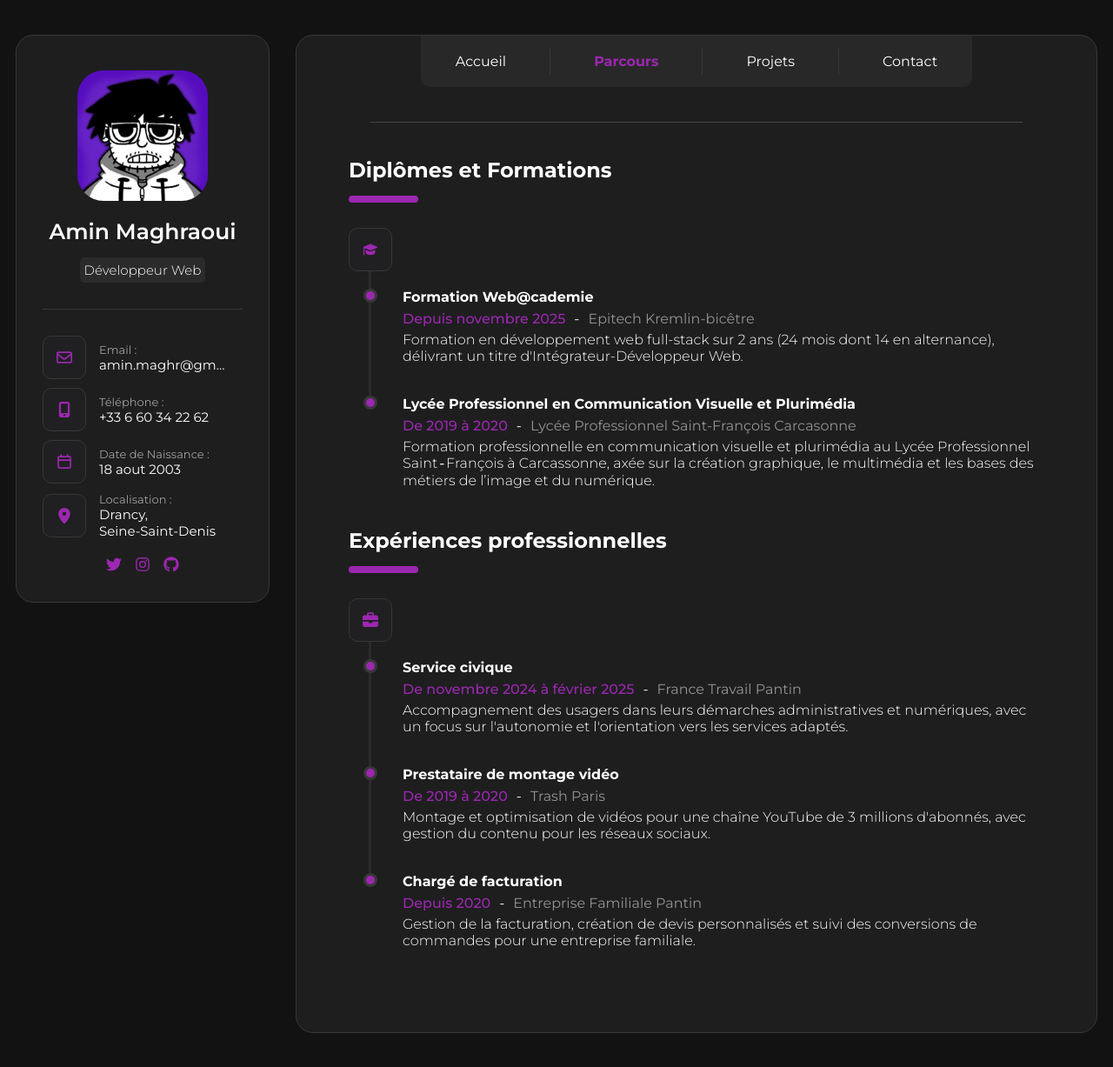
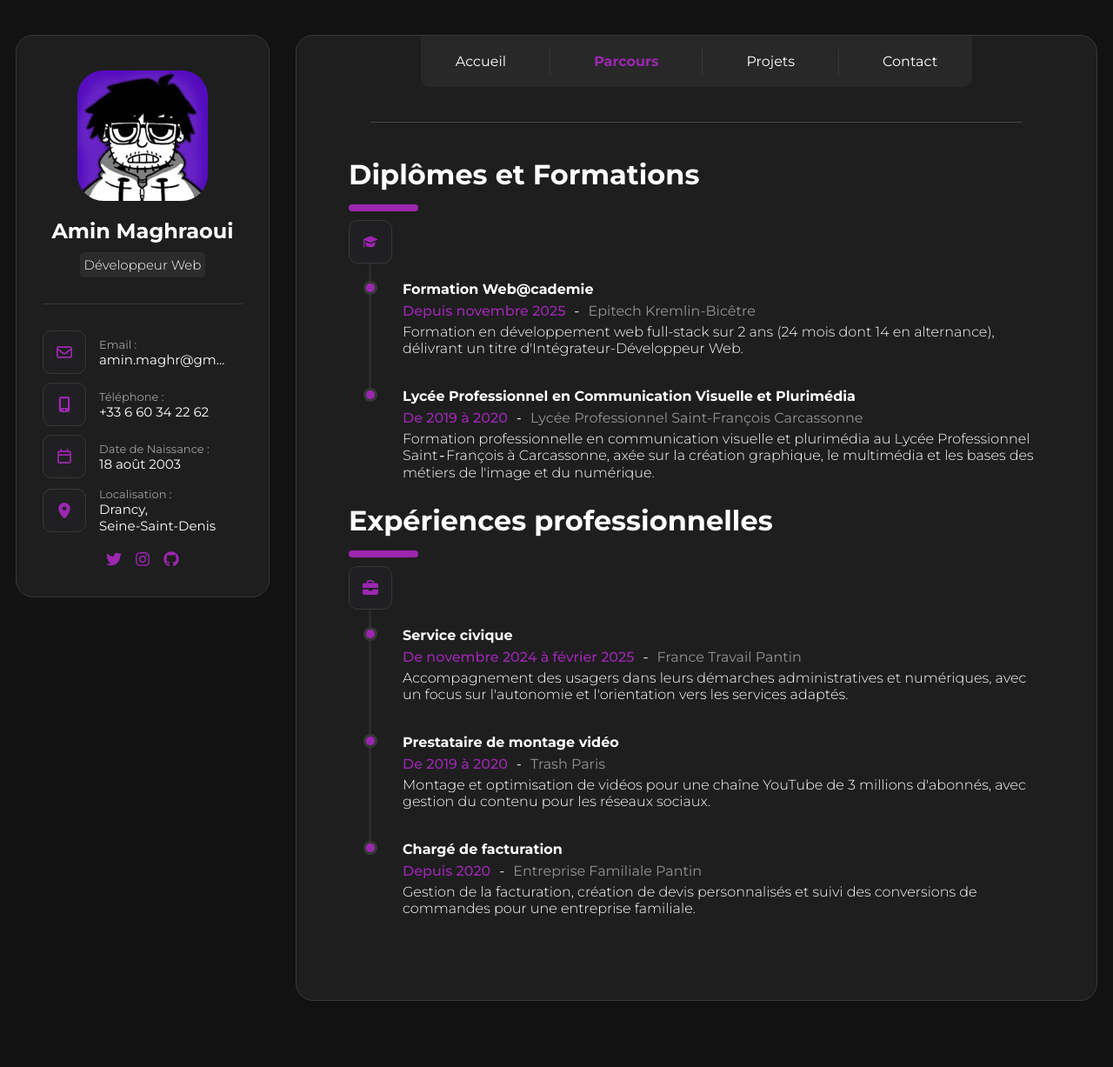
Before and after one commit to ArobaseKoune/Portfolio, a Jekyll site: the page built from about.markdown, in a window 1280 px wide and 1228 px high. Shown: the whole window at 87% size. Built offline with Jekyll 4.4.1, drawn with Linux system fonts in a browser that asks for light colours.

Commit message:
maj du lighthouse

```diff
--- a/_layouts/default.html
+++ b/_layouts/default.html
@@ -1,27 +1,29 @@
 <!DOCTYPE html>
-<html>
+<html lang="fr">
     <head>
-        <title>Portfolio Amin</title>
         <meta charset="utf-8">
-        <link rel="stylesheet" href="{{ '/assets/style.css' | relative_url }}">
+        <meta name="viewport" content="width=device-width, initial-scale=1">
+        <meta name="description" content="Portfolio d'Amin Maghraoui, développeur web full-stack spécialisé en HTML, CSS, JavaScript et PHP. Découvrez mes projets et mon parcours professionnel.">
+        <title>Portfolio Amin Maghraoui - Développeur Web</title>
         <link rel="preconnect" href="https://fonts.googleapis.com">
         <link rel="preconnect" href="https://fonts.gstatic.com" crossorigin>
         <link href="https://fonts.googleapis.com/css2?family=Montserrat:ital,wght@0,100..900;1,100..900&display=swap" rel="stylesheet">
+        <link rel="stylesheet" href="{{ '/assets/style.css' | relative_url }}">
         <link rel="icon" type="image/png" href="{{ '/assets/icone_website.png' | relative_url }}">
     </head>
 
     <body>
 
-        <section class="info">
-            <img class="pdp" src="{{ '/assets/pfp.jpg' | relative_url }}" alt="Dessin d'Amin"/>
-            <p id="nom">Amin Maghraoui</p>
+        <aside class="info">
+            <img class="pdp" src="{{ '/assets/pfp.jpg' | relative_url }}" alt="Portrait illustré d'Amin Maghraoui" width="200" height="200"/>
+            <h1 id="nom">Amin Maghraoui</h1>
             <p id="profession">Développeur Web</p>
-            <div class="trait"></div>
+            <div class="trait" role="separator" aria-hidden="true"></div>
 
-            <ul class="info-box" style="list-style-type: none;">
+            <ul class="info-box">
                 <li class="info-item">
-                    <div class="icon-box">
-                    <img src="{{ '/assets/mail.svg' | relative_url }}"/>
+                    <div class="icon-box" aria-hidden="true">
+                    <img src="{{ '/assets/mail.svg' | relative_url }}" alt="" width="24" height="24"/>
                     </div>
                     <div class="contact-info">
                     <p class="contact-titre">Email :</p>
@@ -29,8 +31,8 @@
                     </div>
                 </li>
                 <li class="info-item">
-                    <div class="icon-box">
-                    <img src="{{ '/assets/phone.svg' | relative_url }}"/>
+                    <div class="icon-box" aria-hidden="true">
+                    <img src="{{ '/assets/phone.svg' | relative_url }}" alt="" width="24" height="24"/>
                     </div>
                     <div class="contact-info">
                     <p class="contact-titre">Téléphone :</p>
@@ -38,17 +40,17 @@
                     </div>
                 </li>
                 <li class="info-item">
-                    <div class="icon-box">
-                    <img src="{{ '/assets/calendar.svg' | relative_url }}"/>
+                    <div class="icon-box" aria-hidden="true">
+                    <img src="{{ '/assets/calendar.svg' | relative_url }}" alt="" width="24" height="24"/>
                     </div>
                     <div class="contact-info">
                     <p class="contact-titre">Date de Naissance :</p>
-                    <p class="contact-link">18 aout 2003</p>
+                    <p class="contact-link"><time datetime="2003-08-18">18 août 2003</time></p>
                     </div>
                 </li>
                 <li class="info-item">
-                    <div class="icon-box">
-                    <img src="{{ '/assets/map-pin.svg' | relative_url }}"/>
+                    <div class="icon-box" aria-hidden="true">
+                    <img src="{{ '/assets/map-pin.svg' | relative_url }}" alt="" width="24" height="24"/>
                     </div>
                     <div class="contact-info">
                     <p class="contact-titre">Localisation :</p>
@@ -58,33 +60,37 @@
             </ul>
 
             <div class="reseaux">
-                <a target="_blank" href="https://x.com/LeKoune_"><img src="{{ '/assets/twitter.svg' | relative_url }}"></a>
-                <a target="_blank" href="https://www.instagram.com/lekoune_/"><img src="{{ '/assets/instagram.svg' | relative_url }}"></a>
-                <a target="_blank" href="https://github.com/ArobaseKoune"><img src="{{ '/assets/github.svg' | relative_url }}"></a>
+                <a target="_blank" rel="noopener noreferrer" href="https://x.com/LeKoune_" aria-label="Profil Twitter d'Amin Maghraoui">
+                    <img src="{{ '/assets/twitter.svg' | relative_url }}" alt="Twitter" width="32" height="32">
+                </a>
+                <a target="_blank" rel="noopener noreferrer" href="https://www.instagram.com/lekoune_/" aria-label="Profil Instagram d'Amin Maghraoui">
+                    <img src="{{ '/assets/instagram.svg' | relative_url }}" alt="Instagram" width="32" height="32">
+                </a>
+                <a target="_blank" rel="noopener noreferrer" href="https://github.com/ArobaseKoune" aria-label="Profil GitHub d'Amin Maghraoui">
+                    <img src="{{ '/assets/github.svg' | relative_url }}" alt="GitHub" width="32" height="32">
+                </a>
             </div>
-        </section>
+        </aside>
 
         <div class="main-container">
 
-            <nav class="sommaire">
-
+            <nav class="sommaire" aria-label="Navigation principale">
                 <a href="{{ '/' | relative_url }}" class="nav-button {% if page.url == '/' %}active{% endif %}">Accueil</a>
-                    <div class="trait-vertical"></div>
+                <div class="trait-vertical" role="separator" aria-hidden="true"></div>
                 <a href="{{ '/about/' | relative_url }}" class="nav-button {% if page.url == '/about/' %}active{% endif %}">Parcours</a>
-                    <div class="trait-vertical"></div>
+                <div class="trait-vertical" role="separator" aria-hidden="true"></div>
                 <a href="{{ '/project/' | relative_url }}" class="nav-button {% if page.url == '/project/' %}active{% endif %}">Projets</a>
-                    <div class="trait-vertical"></div>
+                <div class="trait-vertical" role="separator" aria-hidden="true"></div>
                 <a href="{{ '/contact/' | relative_url }}" class="nav-button {% if page.url == '/contact/' %}active{% endif %}">Contact</a>
-
             </nav>
 
-            <div class="separator"></div>
+            <div class="separator" role="separator" aria-hidden="true"></div>
 
-            <section class="content">
+            <main class="content">
                 <div class="markdown-content">
                 {{ content }}
                 </div>
-            </section>
+            </main>
 
         </div>
 
--- a/about.markdown
+++ b/about.markdown
@@ -1,50 +1,127 @@
 ---
-
 layout: default
 title: Parcours
 permalink: /about/
-
 ---
 
 # Diplômes et Formations
 
-<div class="mini-trait"></div>
-
-<br>
+<div class="mini-trait" role="separator" aria-hidden="true"></div>
 
 <div class="timeline">
 
-<div class="icon-box">
-<img alt="Icone Diplome" src="{{ '/assets/diplome.svg' | relative_url }}"/>
+<div class="icon-box" aria-hidden="true">
+<img alt="Icône représentant un diplôme" src="{{ '/assets/diplome.svg' | relative_url }}" width="48" height="48" loading="lazy"/>
 </div>
+
 <ol class="timeline-ol">
-<li class="timeline-li"><div class="container-li"><p class="titre-li">Formation Web@cademie</p><div class="info-li"><p class="date-li">Depuis novembre 2025</p><p>-</p><p class="lieu-li">Epitech Kremlin-bicêtre</p></div><p class="desc-li">Formation en développement web full-stack sur 2 ans (24 mois dont 14 en alternance), délivrant un titre d'Intégrateur-Développeur Web.</p></div></li>
-<li class="timeline-li"><div class="container-li"><p class="titre-li">Lycée Professionnel en Communication Visuelle et Plurimédia
-</p><div class="info-li"><p class="date-li">De 2019 à 2020</p><p>-</p><p class="lieu-li">Lycée Professionnel Saint-François Carcasonne</p></div><p class="desc-li">Formation professionnelle en communication visuelle et plurimédia au Lycée Professionnel Saint‑François à Carcassonne, axée sur la création graphique, le multimédia et les bases des métiers de l’image et du numérique.</p></div></li>
+
+<li class="timeline-li">
+<div class="container-li">
+
+<h2 class="titre-li">Formation Web@cademie</h2>
+
+<div class="info-li">
+<span class="date-li"><time datetime="2025-11">Depuis novembre 2025</time></span>
+<span aria-hidden="true">-</span>
+<span class="lieu-li">Epitech Kremlin-Bicêtre</span>
+</div>
+
+<div class="desc-li">
+Formation en développement web full-stack sur 2 ans (24 mois dont 14 en alternance), délivrant un titre d'Intégrateur-Développeur Web.
+</div>
+
+</div>
+</li>
+
+<li class="timeline-li">
+<div class="container-li">
+
+<h2 class="titre-li">Lycée Professionnel en Communication Visuelle et Plurimédia</h2>
+
+<div class="info-li">
+<span class="date-li"><time datetime="2019/2020">De 2019 à 2020</time></span>
+<span aria-hidden="true">-</span>
+<span class="lieu-li">Lycée Professionnel Saint-François Carcassonne</span>
+</div>
+
+<div class="desc-li">
+Formation professionnelle en communication visuelle et plurimédia au Lycée Professionnel Saint‑François à Carcassonne, axée sur la création graphique, le multimédia et les bases des métiers de l'image et du numérique.
+</div>
+
+</div>
+</li>
+
 </ol>
 
 </div>
 
-<br>
-
 # Expériences professionnelles
 
-<div class="mini-trait"></div>
-
-<br>
+<div class="mini-trait" role="separator" aria-hidden="true"></div>
 
 <div class="timeline">
 
-<div class="icon-box">
-<img alt="Icone Travail" src="{{ '/assets/work.svg' | relative_url }}"/>
+<div class="icon-box" aria-hidden="true">
+<img alt="Icône représentant le travail" src="{{ '/assets/work.svg' | relative_url }}" width="48" height="48" loading="lazy"/>
 </div>
+
 <ol class="timeline-ol">
-<li class="timeline-li"><div class="container-li"><p class="titre-li">Service civique</p><div class="info-li"><p class="date-li">De novembre 2024 à février 2025</p><p>-</p><p class="lieu-li">France Travail Pantin</p></div><p class="desc-li">Accompagnement des usagers dans leurs démarches administratives et numériques, avec un focus sur l'autonomie et l'orientation vers les services adaptés.</p></div></li>
-<li class="timeline-li"><div class="container-li"><p class="titre-li">Prestataire de montage vidéo
-</p><div class="info-li"><p class="date-li">De 2019 à 2020</p><p>-</p><p class="lieu-li">Trash Paris</p></div><p class="desc-li">Montage et optimisation de vidéos pour une chaîne YouTube de 3 millions d'abonnés, avec gestion du contenu pour les réseaux sociaux.</p></div></li>
-<li class="timeline-li"><div class="container-li"><p class="titre-li">Chargé de facturation
-</p><div class="info-li"><p class="date-li">Depuis 2020</p><p>-</p><p class="lieu-li">Entreprise Familiale Pantin</p></div><p class="desc-li">Gestion de la facturation, création de devis personnalisés et suivi des conversions de commandes pour une entreprise familiale.
-</p></div></li>
+
+<li class="timeline-li">
+<div class="container-li">
+
+<h2 class="titre-li">Service civique</h2>
+
+<div class="info-li">
+<span class="date-li"><time datetime="2024-11/2025-02">De novembre 2024 à février 2025</time></span>
+<span aria-hidden="true">-</span>
+<span class="lieu-li">France Travail Pantin</span>
+</div>
+
+<div class="desc-li">
+Accompagnement des usagers dans leurs démarches administratives et numériques, avec un focus sur l'autonomie et l'orientation vers les services adaptés.
+</div>
+
+</div>
+</li>
+
+<li class="timeline-li">
+<div class="container-li">
+
+<h2 class="titre-li">Prestataire de montage vidéo</h2>
+
+<div class="info-li">
+<span class="date-li"><time datetime="2019/2020">De 2019 à 2020</time></span>
+<span aria-hidden="true">-</span>
+<span class="lieu-li">Trash Paris</span>
+</div>
+
+<div class="desc-li">
+Montage et optimisation de vidéos pour une chaîne YouTube de 3 millions d'abonnés, avec gestion du contenu pour les réseaux sociaux.
+</div>
+
+</div>
+</li>
+
+<li class="timeline-li">
+<div class="container-li">
+
+<h2 class="titre-li">Chargé de facturation</h2>
+
+<div class="info-li">
+<span class="date-li"><time datetime="2020">Depuis 2020</time></span>
+<span aria-hidden="true">-</span>
+<span class="lieu-li">Entreprise Familiale Pantin</span>
+</div>
+
+<div class="desc-li">
+Gestion de la facturation, création de devis personnalisés et suivi des conversions de commandes pour une entreprise familiale.
+</div>
+
+</div>
+</li>
+
 </ol>
 
 </div>
--- a/assets/style.css
+++ b/assets/style.css
@@ -53,10 +53,20 @@ a {
 }
 
 #nom {
+    font-family: 'Montserrat', sans-serif;
+    font-weight: 700;
+    font-size: 1.5rem;
+    color: white;
     margin-top: 20px;
-    font-size: 25px;
-    font-weight: 600;
-    color: white;
+    margin-bottom: -5px;
+}
+
+h2.titre-li {
+    font-family: 'Montserrat', sans-serif;
+    font-size: inherit;
+    font-weight: 700;
+    margin: 0;
+    padding: 0;
 }
 
 #profession {
```
Also changed, not shown: index.markdown (+4 -4 lines). Lines whose indentation alone changed are shown as unchanged.
